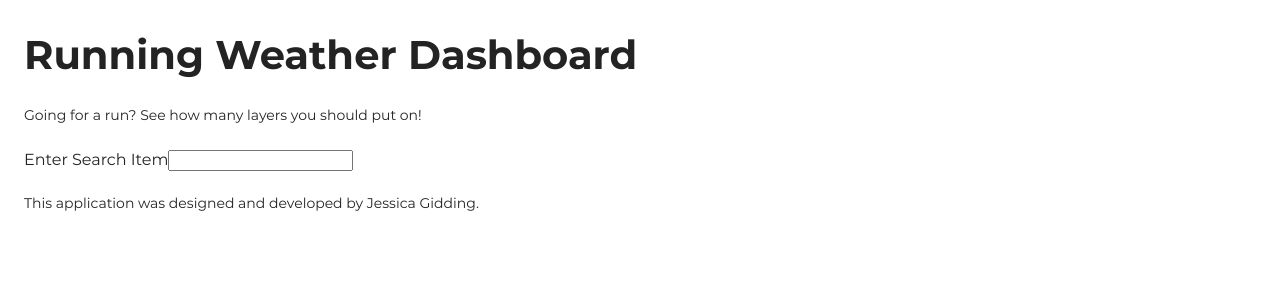
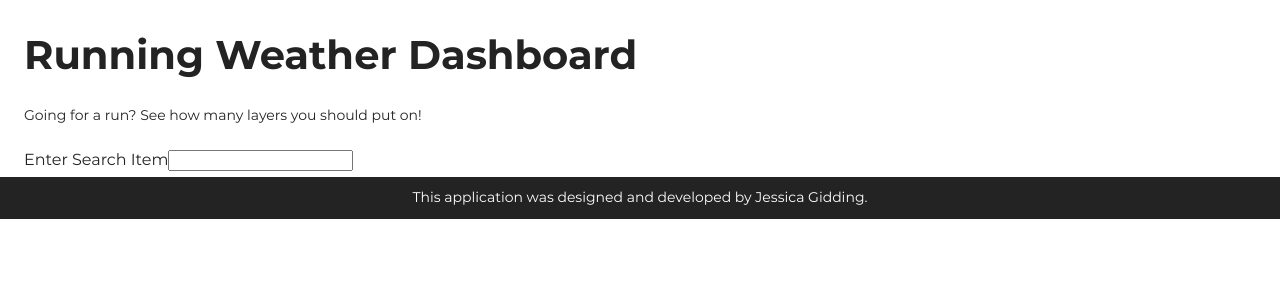
Before and after one commit to warhus18/running-weather-dashboard, a Vue app: page / in a window 1280 px wide. Shown: the top 300 px of the page. Built offline with nearby package versions, Linux system fonts and the light colour scheme.

Commit message:
Add utility and footer scss to begin styling dashboard

```diff
--- a/src/components/Dashboard.vue
+++ b/src/components/Dashboard.vue
@@ -27,8 +27,10 @@
       </div>
     </main>
     <footer class="footer__container">
-      <div class="container container--max-width">
-        <p>This application was designed and developed by Jessica Gidding.</p>
+      <div class="footer__inner">
+        <div class="container container--max-width">
+          <p class="u-margin-hug-top u-margin-hug-bottom u-text-center">This application was designed and developed by Jessica Gidding.</p>
+        </div>
       </div>
     </footer>
   </div>
--- a/src/styles/global/_variables.scss
+++ b/src/styles/global/_variables.scss
@@ -21,7 +21,8 @@ $base-vertical-margin:      16px;
  *
  ************************************************************************************************/
 
-$text-color: #232323;
+$gray: #232323;
+$white: #fff;
 
 /* temperature colors */
 $below-freezing: #006a89;
@@ -30,3 +31,12 @@ $forties: #26bbb5;
 $fifties: #6bb774;
 $sixties: #f4c942;
 $seventies-above: #f07c21;
+
+
+/*
+ *
+ * spacing
+ *
+ ************************************************************************************************/
+
+$spacer: 16px;
--- /dev/null
+++ b/src/styles/partial/_footer.scss
@@ -0,0 +1,11 @@
+.footer {
+
+  @include bem-e('container') {
+    background-color: $gray;
+    color: $white;
+  }
+
+  @include bem-e('inner') {
+    padding: ($spacer / 2) 0;
+  }
+}
--- a/src/styles/partial/_typography.scss
+++ b/src/styles/partial/_typography.scss
@@ -8,7 +8,7 @@ body {
   @include line-height(14, 30);
 
   font-family: $primary-font;
-  color: $text-color;
+  color: $gray;
   // make everything look a little nicer in webkit
   -webkit-font-smoothing: antialiased;
 
--- /dev/null
+++ b/src/styles/partial/_utility.scss
@@ -0,0 +1,96 @@
+/*
+ * screen readers
+ *
+ ****************************************************************************/
+
+// hide visually and from screen readers
+.u-hidden { display: none !important; }
+
+/* hide an element from the screen but visible to screen readers
+ * https://snook.ca/archives/html_and_css/hiding-content-for-accessibility
+ * http://a11yproject.com/posts/how-to-hide-content/
+ *
+ * 1. For long content, line feeds are not interpreted as spaces and small width
+ *    causes content to wrap 1 word per line:
+ *    https://medium.com/@jessebeach/beware-smushed-off-screen-accessible-text-5952a4c2cbfe
+ */
+.u-sr-only {
+  position: absolute;
+  margin: -1px;
+  border: 0;
+  padding: 0;
+  width: 1px;
+  height: 1px;
+  overflow: hidden;
+  white-space: nowrap; /* 1 */
+  clip: rect(0 0 0 0);
+
+  /*
+   * Extends the .visuallyhidden class to allow the element
+   * to be focusable when navigated to via the keyboard:
+   * https://www.drupal.org/node/897638
+   */
+  &.u-focusable:active,
+  &.u-focusable:focus {
+    position: static;
+    margin: 0;
+    width: auto;
+    height: auto;
+    overflow: visible;
+    white-space: inherit;
+    clip: auto;
+  }
+}
+
+.u-sr-reveal {
+  position: relative;
+  display: block;
+  margin: 12px 0 0 0;
+  width: auto;
+  height: auto;
+  overflow: auto;
+  white-space: normal;
+  clip: auto;
+}
+
+/*
+ * spacing
+ *
+ ************************************************************/
+
+.u-margin-hug {
+  margin-top: 0 !important;
+  margin-bottom: 0 !important;
+
+  &-top       { margin-top: 0 !important; }
+  &-right     { margin-right: 0 !important; }
+  &-bottom    { margin-bottom: 0 !important; }
+  &-left      { margin-left: 0 !important; }
+}
+
+/*
+ * list element layout
+ *
+ ****************************************************************************/
+
+.u-list-unstyled {
+  margin: 0;
+  padding: 0;
+  list-style: none;
+}
+
+/*
+ * text adjustments
+ *
+ ****************************************************************************/
+
+// set text alignment
+.u-text-left        { text-align: left; }
+.u-text-right       { text-align: right; }
+.u-text-center      { text-align: center; }
+
+// set text transform
+.u-text-lowercase   { text-transform: lowercase; }
+.u-text-uppercase   { text-transform: uppercase; }
+.u-text-capitalize  { text-transform: capitalize; }
+.u-text-none        { text-transform: none; }
--- a/src/styles/styles.scss
+++ b/src/styles/styles.scss
@@ -15,3 +15,5 @@
 
 @import 'partial/grid';
 @import 'partial/typography';
+@import 'partial/utility';
+@import 'partial/footer';
```
